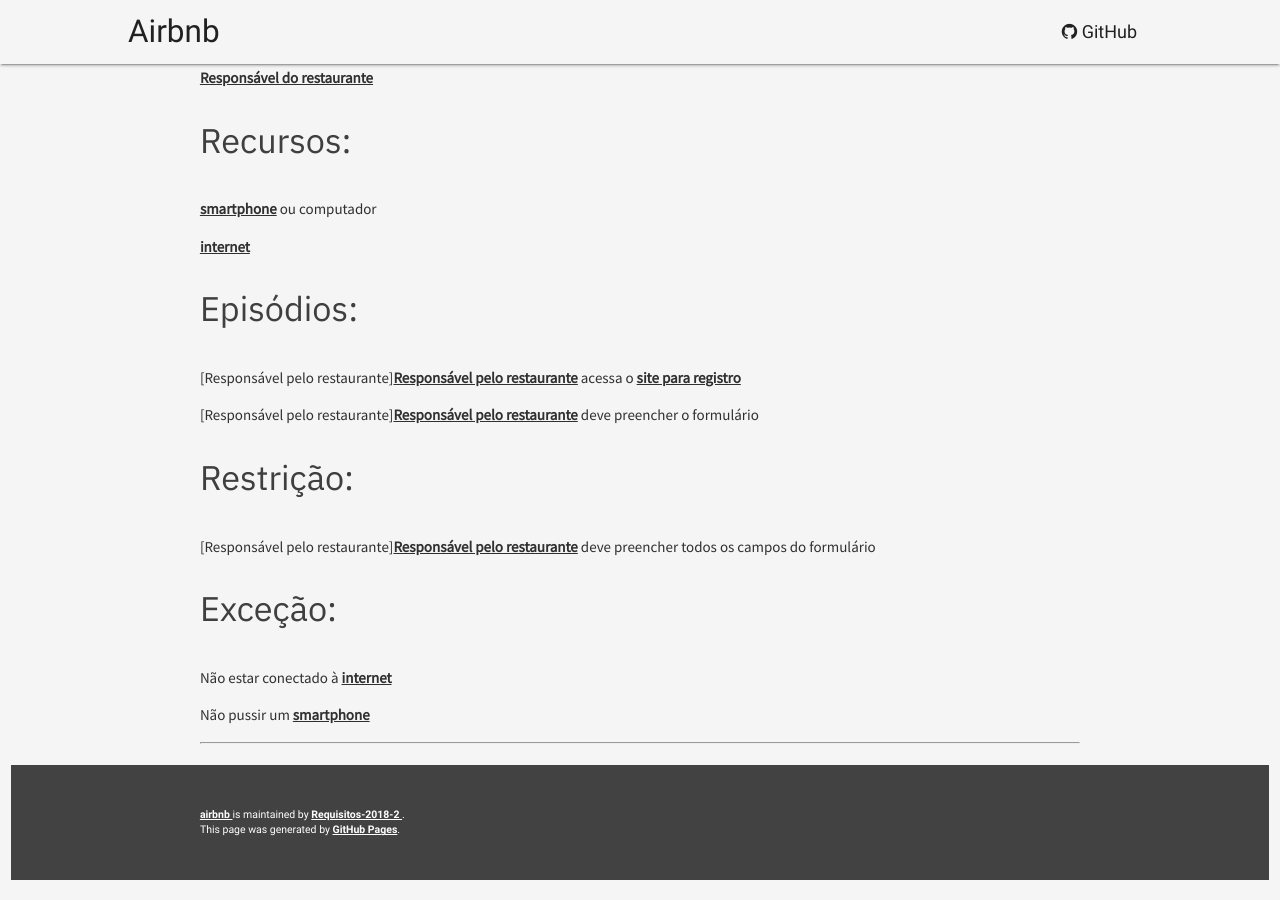
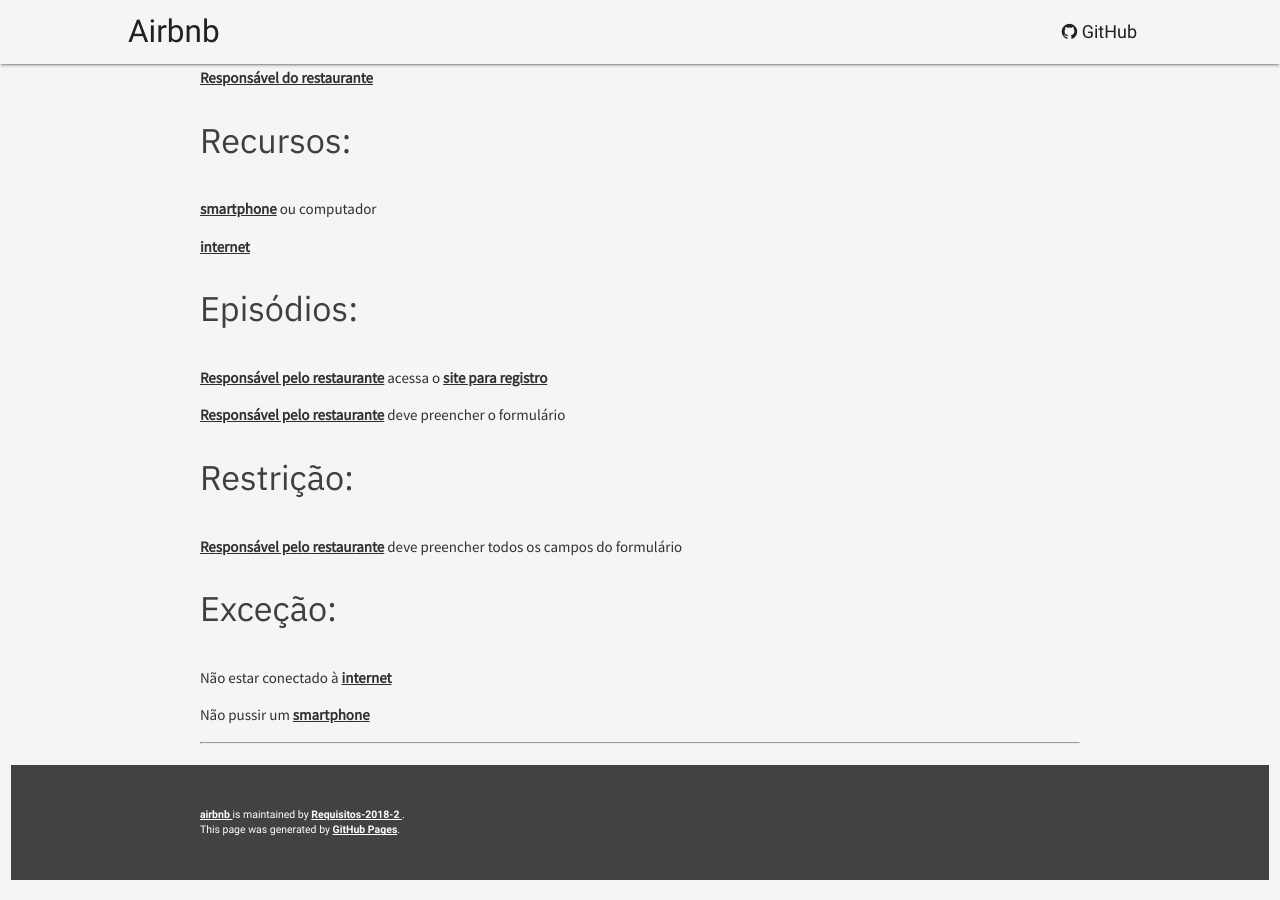
Before and after one commit to Requisitos-2018-2/airbnb, a Jekyll site: the page built from modelagem/lexicos_cenarios/cen_restaurantes.md, in a window 1280 px wide and 900 px high, scrolled down 9492 px. Built offline with Jekyll 4.4.1, drawn with Linux system fonts in a browser that asks for light colours; our own code applies the rules of GitHub Pages for plain Markdown files.

Commit message:
Fix restaurant cen

```diff
--- a/modelagem/lexicos_cenarios/cen_restaurantes.md
+++ b/modelagem/lexicos_cenarios/cen_restaurantes.md
@@ -269,11 +269,11 @@
 
 [internet](lex_geral.md#INTERNET)
 #### Episódios:
-[Responsável pelo restaurante][Responsável pelo restaurante](lex_restaurantes.md#RESPONSAVEL-RESTAURANTE) acessa o [site para registro](https://os.resy.com/airbnb-partnership/)
+[Responsável pelo restaurante](lex_restaurantes.md#RESPONSAVEL-RESTAURANTE) acessa o [site para registro](https://os.resy.com/airbnb-partnership/)
 
-[Responsável pelo restaurante][Responsável pelo restaurante](lex_restaurantes.md#RESPONSAVEL-RESTAURANTE) deve preencher o formulário
+[Responsável pelo restaurante](lex_restaurantes.md#RESPONSAVEL-RESTAURANTE) deve preencher o formulário
 #### Restrição:
-[Responsável pelo restaurante][Responsável pelo restaurante](lex_restaurantes.md#RESPONSAVEL-RESTAURANTE) deve preencher todos os campos do formulário
+[Responsável pelo restaurante](lex_restaurantes.md#RESPONSAVEL-RESTAURANTE) deve preencher todos os campos do formulário
 
 #### Exceção:
 Não estar conectado à [internet](lex_geral.md#INTERNET)
```
